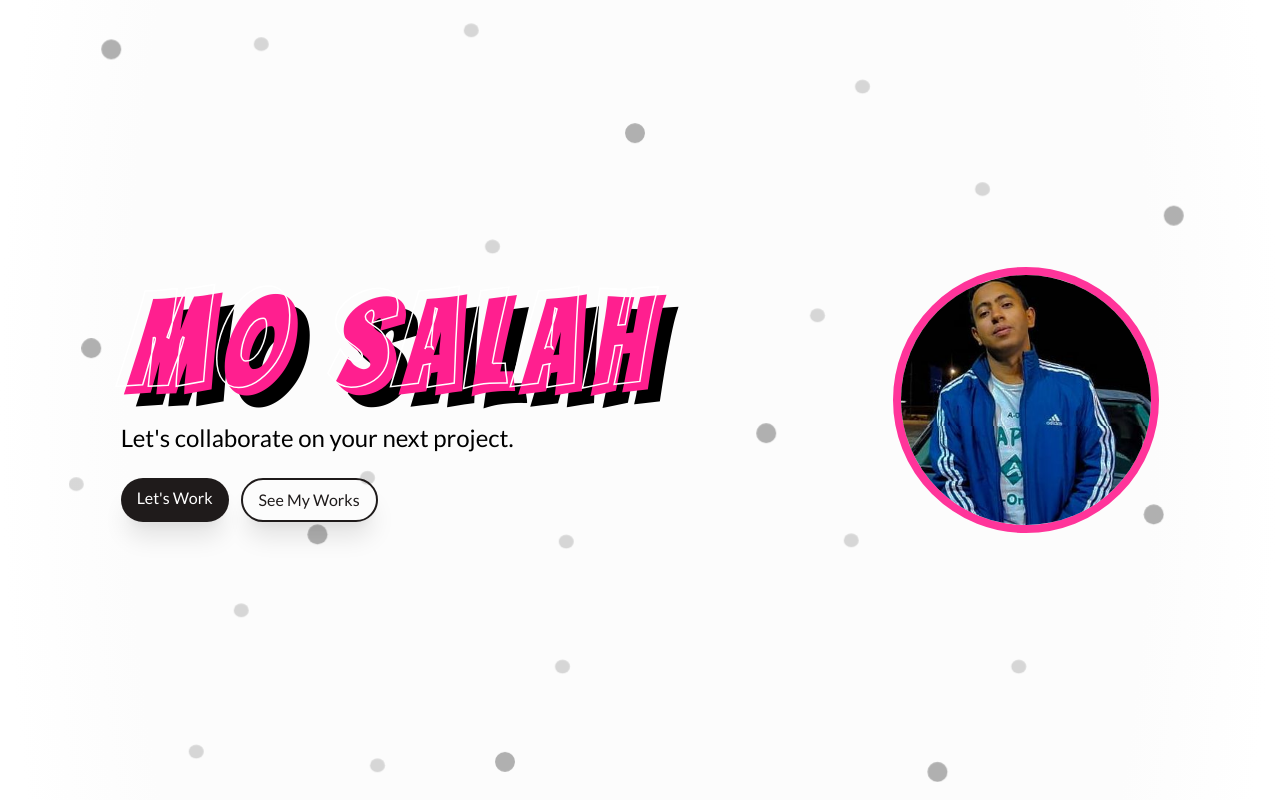
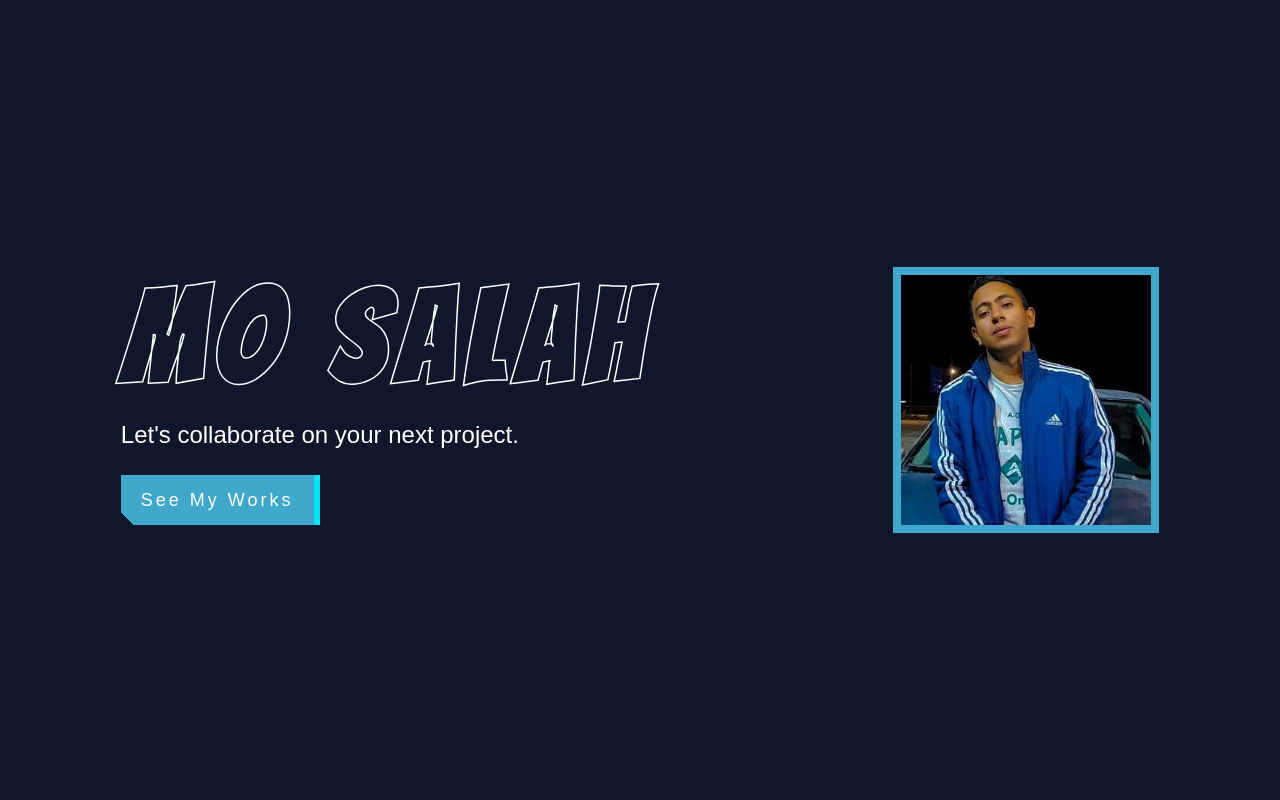
Before and after one commit to mo7medsalah7/portofolio-2022, a Next.js app: page / in a window 1280 px wide. Shown: the top 800 px of the page. Built offline with nearby package versions, Linux system fonts and the light colour scheme.

Commit message:
header edit + Vanilla Tilt Package

```diff
--- a/components/Header/HeaderData.js
+++ b/components/Header/HeaderData.js
@@ -1,6 +1,19 @@
+import React from "react";
 import Image from "next/image";
 import BackgroundImage from "./moSalah.png";
+import VanillaTilt from "vanilla-tilt";
+
 function HeaderData() {
+  const tiltRef = React.useRef();
+
+  React.useEffect(() => {
+    const tiltNode = tiltRef.current;
+    VanillaTilt.init(tiltNode, {
+      max: 25,
+      perspective: 800,
+    });
+  }, []);
+
   return (
     <div class="hero">
       <div class="snow ">
@@ -101,34 +114,34 @@ function HeaderData() {
       </div>
 
       <div className="  flex  ">
-        <div className=" flex w-full min-h-screen z-[5000]">
+        <div className=" flex w-full min-h-screen z-[1] bg-[#0e182a]">
           <div className=" m-auto">
             <div className="flex flex-col">
               <div className="mb-6">
                 <h1 className="text-4xl md:text-8xl lg:text-9xl font-bold brandName">
                   Mo Salah
                 </h1>
-                <p className="text-base md:text-2xl">
+                <p className="text-base md:text-2xl text-[#fff]">
                   Let's collaborate on your next project.
                 </p>
               </div>
               <div className="buttons flex gap-[12px]">
-                <div className="basicBtn">
-                  <a type="submit">Let's Work</a>
-                </div>
-                <div className="secondBtn">
-                  <a className="" type="submit">
+                <div className="">
+                  <button className="hero_button" type="submit">
                     See My Works
-                  </a>
+                  </button>
                 </div>
               </div>
             </div>
           </div>
           {/* Portofolio Image */}
-          <div className="m-auto hidden md:hidden lg:flex rounded-full border-8 border-solid border-[#ff1f8f] border-opacity-90">
+          <div
+            ref={tiltRef}
+            className="m-auto hidden md:hidden lg:flex border-8 border-solid border-[#46b9de] border-opacity-90"
+          >
             <Image
               src={BackgroundImage}
-              className=" rounded-full "
+              className=""
               alt="Picture of Mo Salah"
               layout="intrinsic"
             />
--- a/package.json
+++ b/package.json
@@ -1,7 +1,7 @@
 {
   "private": true,
   "scripts": {
-    "dev": "next dev --port=3001",
+    "dev": "next dev --port=5000",
     "build": "next build",
     "start": "next start"
   },
@@ -10,7 +10,8 @@
     "cloudinary-build-url": "^0.2.4",
     "next": "latest",
     "react": "^17.0.2",
-    "react-dom": "^17.0.2"
+    "react-dom": "^17.0.2",
+    "vanilla-tilt": "^1.7.2"
   },
   "devDependencies": {
     "autoprefixer": "^10.3.7",
--- a/styles/global.css
+++ b/styles/global.css
@@ -2,16 +2,17 @@
 @tailwind components;
 @tailwind utilities;
 
+@import url('https://fonts.googleapis.com/css2?family=Gothic+A1:wght@100;200;300;400;500;600;700;800;900&display=swap');
 @import url("https://fonts.googleapis.com/css2?family=Lato:ital,wght@0,300;0,400;0,700;0,900;1,100;1,300;1,400;1,700&display=swap");
 @import url("https://fonts.googleapis.com/css2?family=Bangers&family=Montserrat+Alternates:ital,wght@0,100;0,200;0,300;0,400;0,500;0,600;1,100;1,200;1,300;1,400;1,500;1,600&display=swap");
 
 @layer utilities {
 	.main-font {
-		font-family: "Lato", "sans-serif";
+		font-family: "Gothic A1", sans-serif;
 	}
 	@media screen and (max-width: 768px) {
 		.brandName {
-			text-shadow: 2px 4px #ff1f8f, 3px 5px #000000 !important;
+			text-shadow: 2px 4px #46b9de, 3px 5px #fff !important;
 			margin-bottom: 0.5rem;
 
 		}
@@ -22,9 +23,176 @@
 		-webkit-text-fill-color: transparent;
 		-webkit-text-stroke-width: 1.5px;
 		-webkit-text-stroke-color: #fff;
-		text-shadow: 8px 8px #ff1f8f, 20px 20px #000000;
+		text-shadow: 8px 8px ##fff, 20px 20px #fff;
 		margin-bottom: 1rem;
 	}
+
+	/**/
+		/* From uiverse.io by @namecho */
+button.hero_button,
+button.hero_button::after {
+ padding: 16px 20px;
+ font-size: 18px;
+ background: linear-gradient(45deg, transparent 5%, #40a8cc 5%);
+ border: 0;
+ color: #fff;
+ letter-spacing: 3px;
+ line-height: 1;
+ box-shadow: 6px 0px 0px #00e6f6;
+ outline: transparent;
+ position: relative;
+}
+
+button.hero_button::after {
+ --slice-0: inset(50% 50% 50% 50%);
+ --slice-1: inset(80% -6px 0 0);
+ --slice-2: inset(50% -6px 30% 0);
+ --slice-3: inset(10% -6px 85% 0);
+ --slice-4: inset(40% -6px 43% 0);
+ --slice-5: inset(80% -6px 5% 0);
+ content: "HOVER ME";
+ display: block;
+ position: absolute;
+ top: 0;
+ left: 0;
+ right: 0;
+ bottom: 0;
+ background: linear-gradient(45deg, transparent 3%, #00e6f6 3%, #00e6f6 5%, #40a8cc 5%);
+ text-shadow: -3px -3px 0px #f8f005, 3px 3px 0px #00e6f6;
+ clip-path: var(--slice-0);
+}
+
+button.hero_button:hover::after {
+ animation: 1s glitch;
+ animation-timing-function: steps(2, end);
+}
+/**/
+
+/*Header Social Button*/
+/* From uiverse.io by @fanishah */
+.social_button {
+	font-family: inherit;
+	font-weight: 400;
+	background: #f2295b;
+	color: white;
+	padding: 0.35em 0;
+	font-size: 17px;
+	border: none;
+	border-radius: 0.7em;
+	letter-spacing: 0.08em;
+	position: relative;
+	display: flex;
+	align-content: center;
+	align-items: center;
+	overflow: hidden;
+	height: 2.1em;
+	padding-left: 3em;
+	padding-right: 0.7em;
+   }
+
+   .social_button .icon {
+	background: #fff;
+	margin-right: 1em;
+	height: 2.2em;
+	width: 2.2em;
+	border-radius: 0.5em;
+	position: absolute;
+	display: flex;
+	align-items: center;
+	justify-content: center;
+	left: 0.3em;
+	transition: all .7s;
+   }
+
+   .shere {
+	width: 1.3rem;
+	height: 1.3rem;
+	margin-left: 4px;
+   }
+
+   .social_button:hover .icon {
+	width: calc(100% - 0.6rem);
+   }
+
+   .social_button:hover .shere {
+	width: calc(100% - 0.6rem);
+	display: none;
+   }
+
+   .social_button .icon-shere {
+	color: #f2295b;
+	width: 1.5rem;
+	height: 1.5rem;
+	display: none;
+   }
+
+   .social_button:hover .icon .icon-shere {
+	display: flex;
+   }
+
+/*Header Social Button*/
+
+@keyframes glitch {
+ 0% {
+  clip-path: var(--slice-1);
+  transform: translate(-20px, -10px);
+ }
+
+ 10% {
+  clip-path: var(--slice-3);
+  transform: translate(10px, 10px);
+ }
+
+ 20% {
+  clip-path: var(--slice-1);
+  transform: translate(-10px, 10px);
+ }
+
+ 30% {
+  clip-path: var(--slice-3);
+  transform: translate(0px, 5px);
+ }
+
+ 40% {
+  clip-path: var(--slice-2);
+  transform: translate(-5px, 0px);
+ }
+
+ 50% {
+  clip-path: var(--slice-3);
+  transform: translate(5px, 0px);
+ }
+
+ 60% {
+  clip-path: var(--slice-4);
+  transform: translate(5px, 10px);
+ }
+
+ 70% {
+  clip-path: var(--slice-2);
+  transform: translate(-10px, 10px);
+ }
+
+ 80% {
+  clip-path: var(--slice-5);
+  transform: translate(20px, -10px);
+ }
+
+ 90% {
+  clip-path: var(--slice-1);
+  transform: translate(-10px, 0px);
+ }
+
+ 100% {
+  clip-path: var(--slice-1);
+  transform: translate(0);
+ }
+}
+
+	}
+body {
+	font-family: "Gothic A1", sans-serif;
+
 }
 
 .basicBtn {
```
Also changed, not shown: 2 other files (tests, documents, lock files or other folders).
